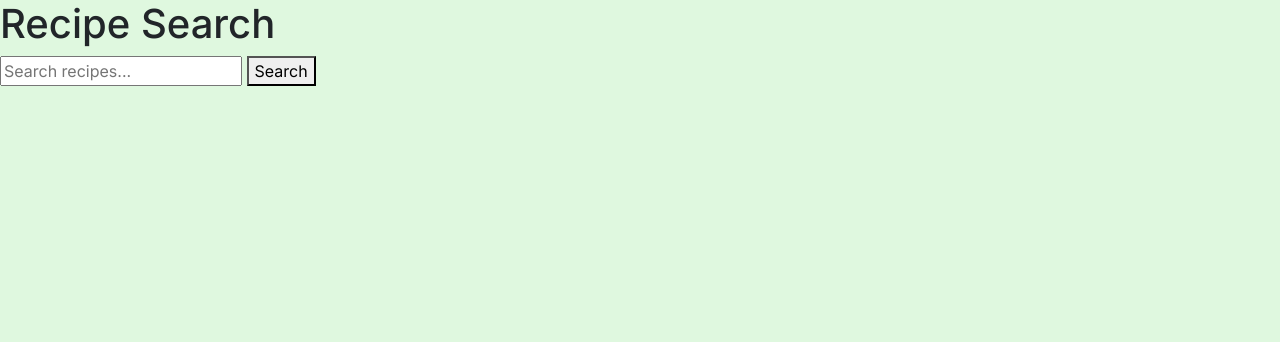
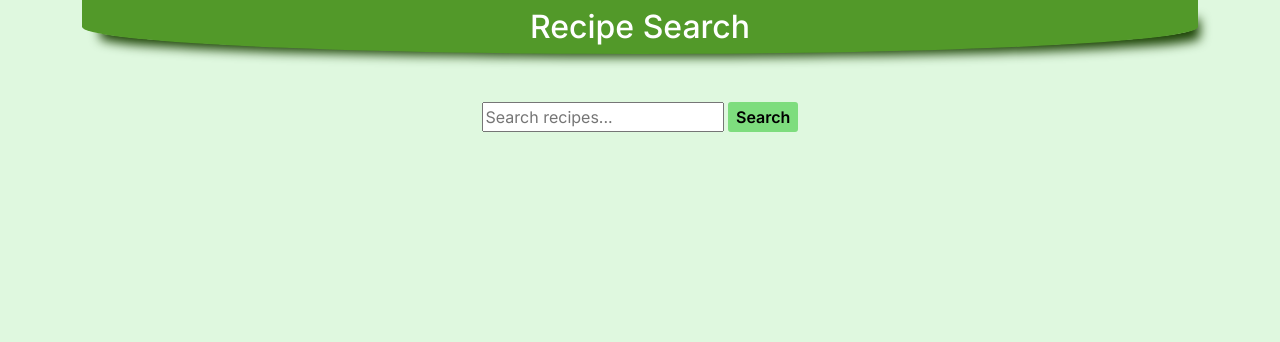
Before and after one commit to devnickocodes/healthifyzone, a Django app: page /search/ in a window 1280 px wide. Shown: the part 78-420 px from the top of the page. Run offline with Django 4.2, Linux system fonts and the light colour scheme.

Commit message:
style recipe search page

```diff
--- a/recipes/templates/recipes/recipe_search.html
+++ b/recipes/templates/recipes/recipe_search.html
@@ -1,8 +1,10 @@
 {% extends "base.html" %}
 {% block content %}
-<h1>Recipe Search</h1>
+<div class="container text-center">
+  <h1 class="text-center mb-5 py-2 category-header">Recipe Search</h1>
     <form action="{% url 'recipe_search_results' %}" method="GET">
       <input type="text" name="query" placeholder="Search recipes..." />
-      <button type="submit">Search</button>
+      <button class="main-btn" type="submit">Search</button>
     </form>
+</div>
 {% endblock %}
--- a/recipes/views.py
+++ b/recipes/views.py
@@ -19,7 +19,7 @@ def recipe_search_results(request):
                 'apiKey': SPOONACULAR_API_KEY
             }
             try:
-                response = requests.get(endpoint, params=params, timeout=0.1)
+                response = requests.get(endpoint, params=params, timeout=15)
                 response.raise_for_status()
                 data = response.json()
                 results = data.get('results', [])
--- a/static/css/style.css
+++ b/static/css/style.css
@@ -127,11 +127,14 @@ h2{
     background-color: rgb(126, 221, 126);
     font-weight: 600;
     border: 2px solid rgb(126, 221, 126);
+    border-radius: 3px;
 }
 
 .main-btn:hover{
     background-color: rgb(255, 255, 255);
     border: 2px solid rgb(126, 221, 126);
+    border-radius: 3px;
+    font-weight: 600;
 }
 
 .article-img {
```
Also changed, not shown: 1 other file.
